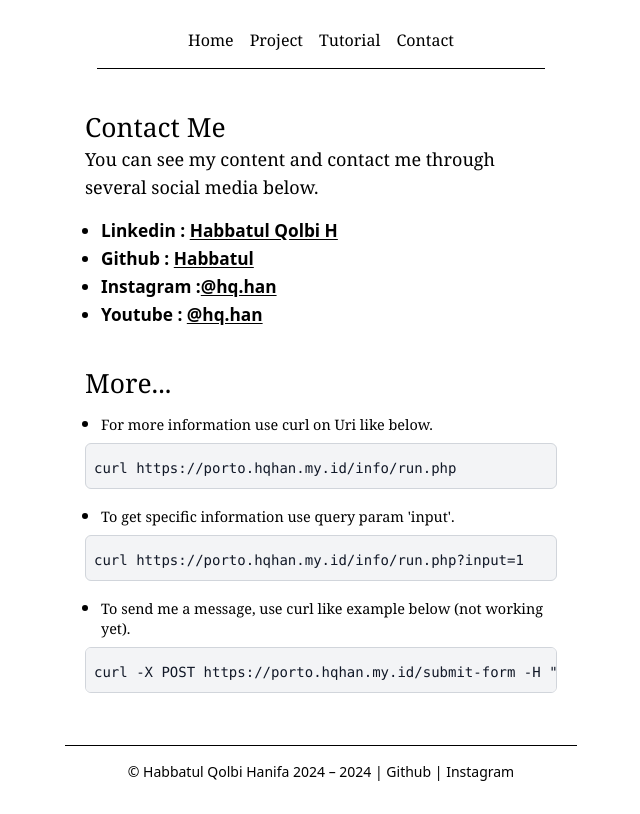
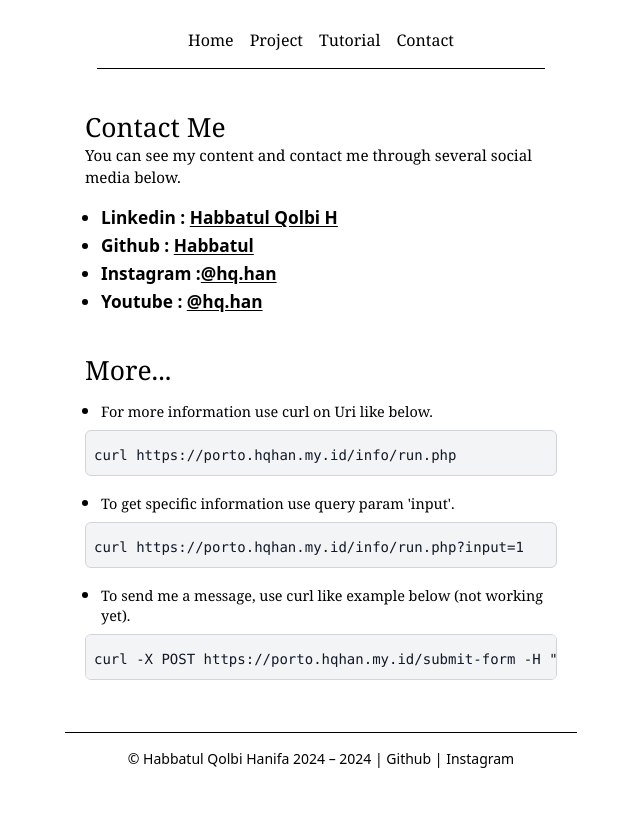
Before and after one commit to Habbatul/Minimalism-Portofolio, a Vue app: page /contact in a window 1280 px wide. Shown: the whole page, without its empty margins (319-959 px from the left). Built offline with nearby package versions, Linux system fonts and the light colour scheme.

Commit message:
feat : Change Everything to new Portofolio

```diff
--- a/src/views/Contact.vue
+++ b/src/views/Contact.vue
@@ -4,7 +4,7 @@
         <p class="font-serif text-[1.65rem] mb-1">
         Contact Me
         </p>
-        <p class="font-serif">You can see my content and contact me through several social media below.</p>
+        <p class="font-serif text-[0.95rem] leading-[1.35rem]">You can see my content and contact me through several social media below.</p>
         <ul class="list-disc text-[1rem] md:text-[1.08rem] pl-4 my-4">
             <li><a href="https://www.linkedin.com/in/habbatul/" target="_blank" class="font-semibold hover:text-red-600">Linkedin : <span class="underline underline-offset-2">Habbatul Qolbi H</span></a></li>
             <li><a href="https://github.com/Habbatul" target="_blank" class="font-semibold hover:text-red-600">Github : <span class="underline underline-offset-2">Habbatul</span></a></li>
```
